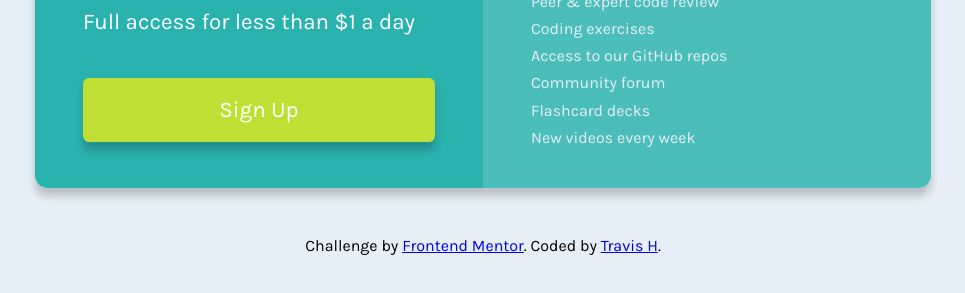
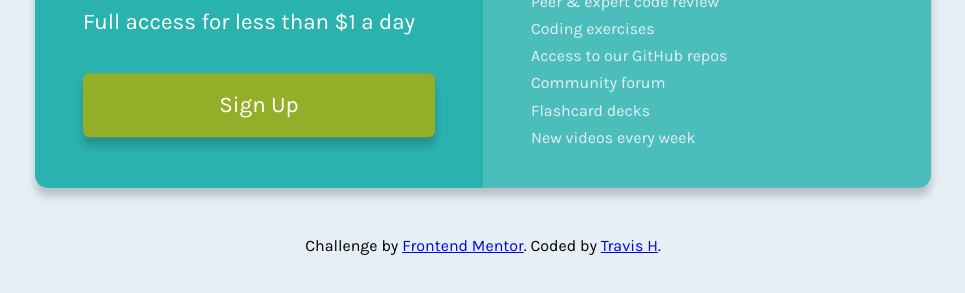
Before and after one commit to TravisH-bot/single-price-grid-component-master, a plain HTML site: page index.html in a window 1280 px wide. In both pictures the pointer is over the button "Sign Up". Shown: the part 483-776 px from the top of the page, without its empty margins (157-1122 px from the left). Drawn offline with Linux system fonts and the light colour scheme.

Commit message:
adjusted button visuals and README live site link

```diff
--- a/styles.css
+++ b/styles.css
@@ -15,6 +15,7 @@
   --cyan: hsl(179, 62%, 43%);
   --light-cyan: hsl(179, 47%, 52%);
   --bright-yellow: hsl(71, 73%, 54%);
+  --yellow: hsl(71, 62%, 42%);
 
   /* Neutral Colors */
   --light-gray: hsl(204, 43%, 93%);
@@ -129,6 +130,12 @@ body {
   box-shadow: 0 0.5rem 0.5rem 0 var(--black-opaque);
 }
 
+.btn:hover {
+  cursor: pointer;
+  background-color: var(--yellow);
+  transform: translateY(-0.3rem);
+}
+
 /* =========================== Why Card =========================== */
 
 .why-card {
```
Also changed, not shown: 1 other file.
